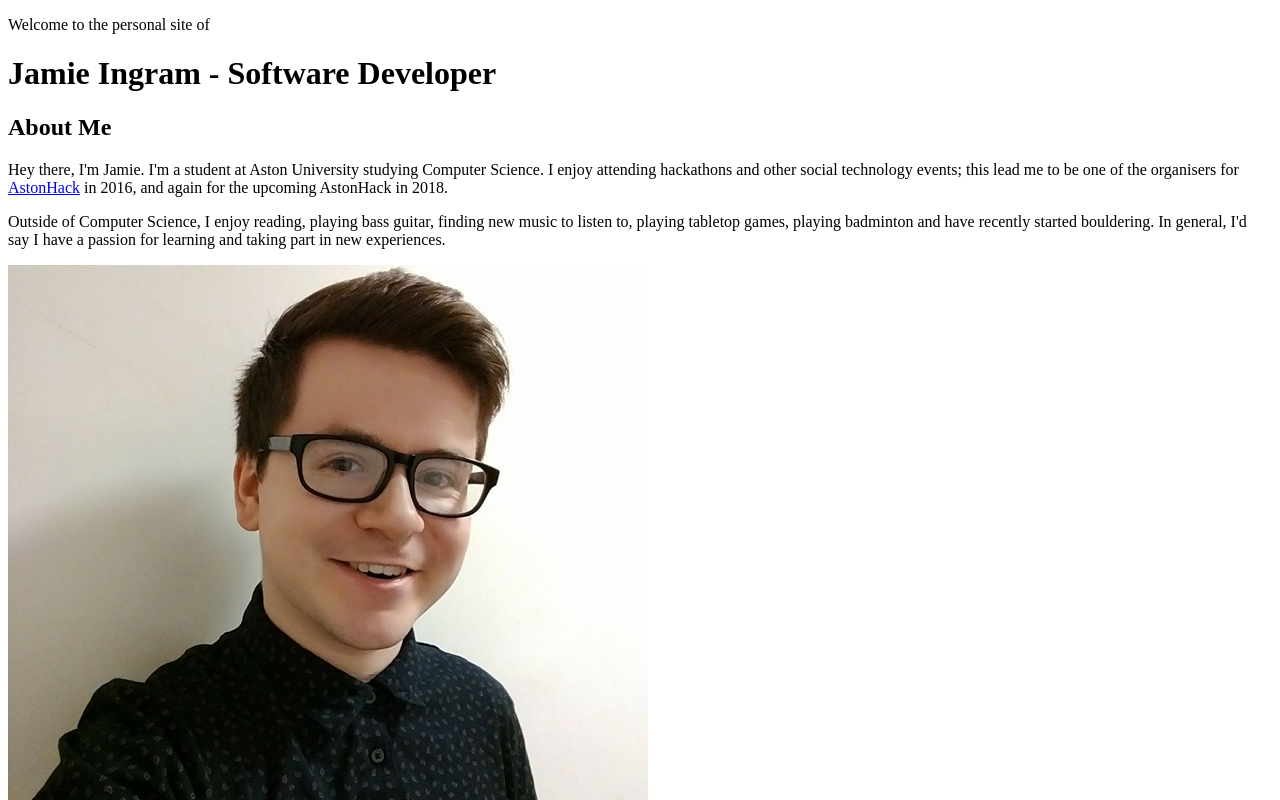
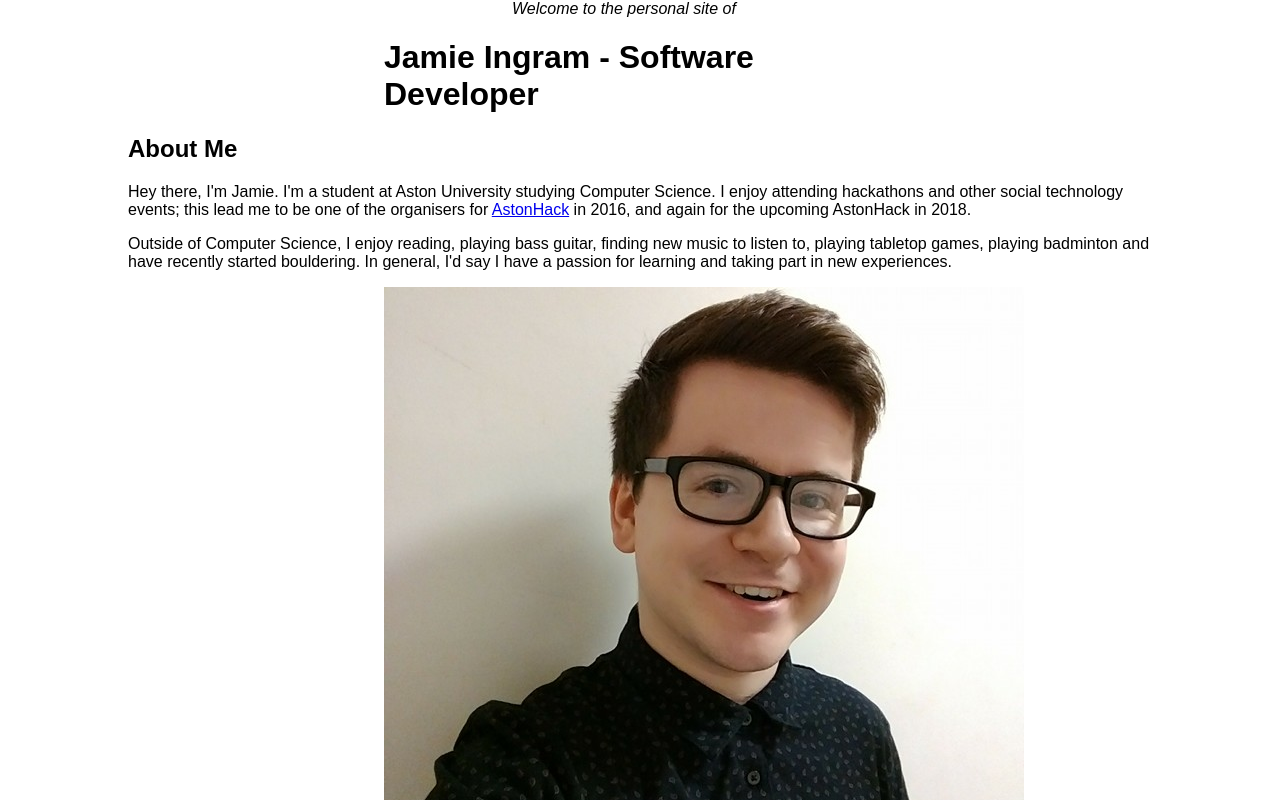
Before and after one commit to JRIngram/JRIngram.github.io, a plain HTML site: page index.html in a window 1280 px wide. Shown: the top 800 px of the page. Drawn offline with Linux system fonts and the light colour scheme.

Commit message:
Centering header; heading margins; centring images

```diff
--- a/index.html
+++ b/index.html
@@ -3,18 +3,19 @@
   <head>
     <title>Jamie Ingram | Software Dev</title>
     <meta charset="UTF-8"/>
+    <link rel="stylesheet" type="text/css" href="styles/main.css"/>
   </head>
   <body>
 	<header>
 	<div id="introductionHeader">
-	<p>Welcome to the personal site of</p>
-	<h1>Jamie Ingram - Software Developer</h1>
-	<div>
+		<p><i>Welcome to the personal site of</i></p>
+		<h1>Jamie Ingram - Software Developer</h1>
+	</div>
 	<section class="aboutMe">
 		<h2>About Me</h2>
 		<p>Hey there, I'm Jamie. I'm a student at Aston University studying Computer Science. I enjoy attending hackathons and other social technology events; this lead me to be one of the organisers for <a href="https://astonhack.co.uk/" target="_blank"> AstonHack</a> in 2016, and again for the upcoming AstonHack in 2018.</p>
 		<p>Outside of Computer Science, I enjoy reading, playing bass guitar, finding new music to listen to, playing tabletop games, playing badminton and have recently started bouldering. In general, I'd say I have a passion for learning and taking part in new experiences.</p>
-		<div id="Photobreak">
+		<div id="photobreak">
 			<img src="images/me.jpg">
 		</div>
 		<p>Whilst studying at Aston University, most of my learning has been centred around Java, SQL, HTML, CSS and JavaScript. Thus these languages are my strongest areas. I have also managed to gain some experience in PHP and Python. Because of this, I have a strong understanding of Object-Oriented principles.</p>
--- a/styles/main.css
+++ b/styles/main.css
@@ -1,36 +1,30 @@
 body{
-  width:1500px;
-  margin: auto;
-  background-color: grey;
-  color: orange;
+	width: 80%;
+	margin: auto;
+	font-family: Arial, sans-serif, serif;
 }
 
-.icon{
-  color:orange;
-  display: inline;
+section{
+	width: 100%;
 }
 
-
-
-main{
-  display:inline;
-  margin: auto;
+#introductionHeader{
+	width:50%;
+	margin: auto;
 }
 
-#content{
-  width: 75%;
-  margin: auto;
+#introductionHeader > p{
+	width: 50%;
+	margin: auto;
 }
 
-#mainPhoto{
-  display:inline;
-  float: left;
-  border-radius: 50%;
-  width: 400px;
-  height: 400px;
-  margin: 0% 10%;
+#photobreak{
+	width: 50%;
+	margin: auto;
 }
 
-#socialMedia{
-
+#photobreak > img{
+	width: 640px;
+	height: 640px;
+	margin: auto;
 }
```
